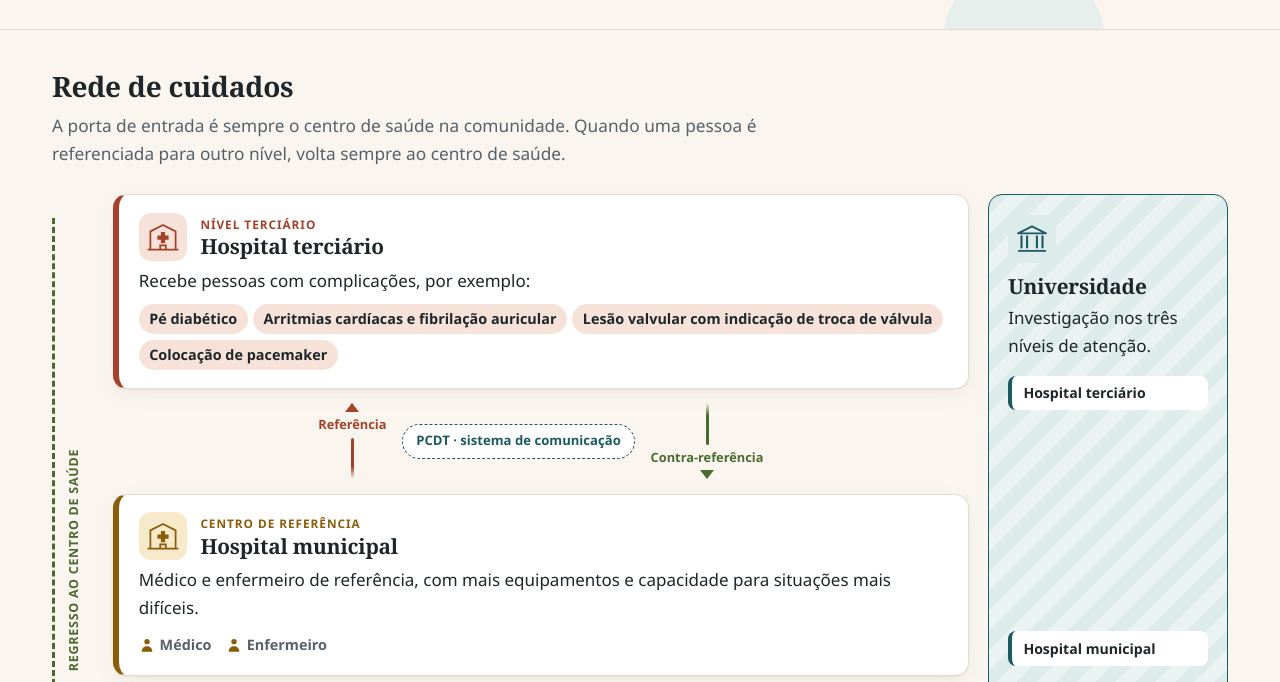
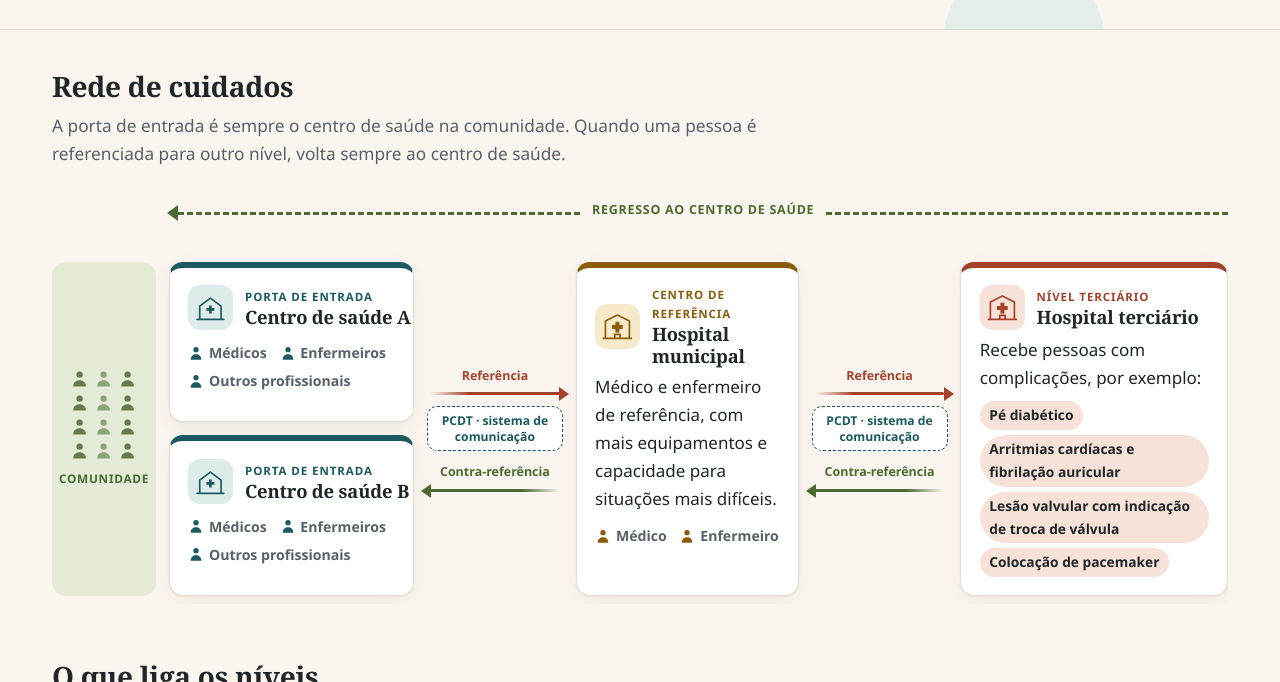
Before and after one commit to filustrias/WHO_PEN_Angola, an Astro site: page /estrutura in a window 1280 px wide. Shown: the part 270-952 px from the top of the page. Built offline with nearby package versions, Linux system fonts and the light colour scheme; Astro itself is replaced by a stand-in of ours; some packages are replaced by stand-ins of ours.

Commit message:
Põe a rede de cuidados na horizontal e tira o nome do autor do rodapé
A rede passa a ir da comunidade ao hospital terciário, da esquerda
para a direita, sem a coluna da universidade. O rodapé passa a
dizer DNSP e WHO Angola. Acrescenta a descrição do nível 1 de
participação.

Co-Authored-By: Claude Opus 5.5 <noreply@anthropic.com>

```diff
--- a/src/layouts/Base.astro
+++ b/src/layouts/Base.astro
@@ -79,7 +79,7 @@ const tituloCompleto = inicio ? 'PEN Angola' : `${titulo} · PEN Angola`;
     )}
 
     <footer class="rodape">
-      <p>PEN Angola · Adelson Guaraci Jantsch · Documento de trabalho em construção</p>
+      <p>PEN Angola · DNSP e WHO Angola · Documento de trabalho em construção</p>
     </footer>
 
     <script>
--- a/src/pages/estrutura.astro
+++ b/src/pages/estrutura.astro
@@ -42,28 +42,35 @@ import '../styles/estrutura.css';
       <h2 id="t-rede">Rede de cuidados</h2>
       <p class="est-intro">A porta de entrada é sempre o centro de saúde na comunidade. Quando uma pessoa é referenciada para outro nível, volta sempre ao centro de saúde.</p>
 
+      <div class="rede-rolagem" tabindex="0" role="region" aria-label="Diagrama da rede de cuidados">
         <div class="rede">
-        <div class="rede-regresso" aria-hidden="true">
-          <span>Regresso ao centro de saúde</span>
+          <div class="rede-regresso" aria-hidden="true"><span>Regresso ao centro de saúde</span></div>
+
+          <div class="comunidade">
+            <span class="comunidade-pessoas" aria-hidden="true">
+              {Array.from({ length: 12 }, () => <svg><use href="#ic-pessoa" /></svg>)}
+            </span>
+            <p>Comunidade</p>
           </div>
 
-        <div class="rede-niveis">
-          <article class="nivel nivel-3">
+          <div class="nivel-1-par">
+            {['Centro de saúde A', 'Centro de saúde B'].map((nome) => (
+              <article class="nivel nivel-1">
                 <div class="nivel-topo">
-              <svg class="nivel-icone"><use href="#ic-hospital" /></svg>
+                  <svg class="nivel-icone"><use href="#ic-centro" /></svg>
                   <div>
-                <p class="nivel-numero">Nível terciário</p>
-                <h3>Hospital terciário</h3>
+                    <p class="nivel-numero">Porta de entrada</p>
+                    <h3>{nome}</h3>
                   </div>
                 </div>
-            <p>Recebe pessoas com complicações, por exemplo:</p>
-            <ul class="nivel-lista">
-              <li>Pé diabético</li>
-              <li>Arritmias cardíacas e fibrilação auricular</li>
-              <li>Lesão valvular com indicação de troca de válvula</li>
-              <li>Colocação de pacemaker</li>
-            </ul>
+                <p class="nivel-pessoas">
+                  <span><svg><use href="#ic-pessoa" /></svg>Médicos</span>
+                  <span><svg><use href="#ic-pessoa" /></svg>Enfermeiros</span>
+                  <span><svg><use href="#ic-pessoa" /></svg>Outros profissionais</span>
+                </p>
               </article>
+            ))}
+          </div>
 
           <div class="ligacao" role="presentation">
             <span class="seta seta-sobe">Referência</span>
@@ -92,43 +99,23 @@ import '../styles/estrutura.css';
             <span class="seta seta-desce">Contra-referência</span>
           </div>
 
-          <div class="nivel-1-par">
-            {['Centro de saúde A', 'Centro de saúde B'].map((nome) => (
-              <article class="nivel nivel-1">
+          <article class="nivel nivel-3">
             <div class="nivel-topo">
-                  <svg class="nivel-icone"><use href="#ic-centro" /></svg>
+              <svg class="nivel-icone"><use href="#ic-hospital" /></svg>
               <div>
-                    <p class="nivel-numero">Porta de entrada</p>
-                    <h3>{nome}</h3>
+                <p class="nivel-numero">Nível terciário</p>
+                <h3>Hospital terciário</h3>
               </div>
             </div>
-                <p class="nivel-pessoas">
-                  <span><svg><use href="#ic-pessoa" /></svg>Médicos</span>
-                  <span><svg><use href="#ic-pessoa" /></svg>Enfermeiros</span>
-                  <span><svg><use href="#ic-pessoa" /></svg>Outros profissionais</span>
-                </p>
+            <p>Recebe pessoas com complicações, por exemplo:</p>
+            <ul class="nivel-lista">
+              <li>Pé diabético</li>
+              <li>Arritmias cardíacas e fibrilação auricular</li>
+              <li>Lesão valvular com indicação de troca de válvula</li>
+              <li>Colocação de pacemaker</li>
+            </ul>
           </article>
-            ))}
         </div>
-
-          <div class="comunidade">
-            <span class="comunidade-pessoas" aria-hidden="true">
-              {Array.from({ length: 14 }, () => <svg><use href="#ic-pessoa" /></svg>)}
-            </span>
-            <p>Comunidade</p>
-          </div>
-        </div>
-
-        <aside class="universidade">
-          <svg class="nivel-icone"><use href="#ic-universidade" /></svg>
-          <h3>Universidade</h3>
-          <p>Investigação nos três níveis de atenção.</p>
-          <ul>
-            <li>Hospital terciário</li>
-            <li>Hospital municipal</li>
-            <li>Centros de saúde</li>
-          </ul>
-        </aside>
       </div>
     </section>
 
@@ -160,7 +147,7 @@ import '../styles/estrutura.css';
             <p class="part-numero">1</p>
             <div>
               <h3>Assistência directa</h3>
-              <p>Profissionais que prestam cuidados aos pacientes.</p>
+              <p>Profissionais que prestam cuidados aos pacientes. Estes são os atores mais afectados pela inovação nesta fase do piloto. Mais até do que os próprios pacientes, neste primeiro momento.</p>
             </div>
           </li>
           <li class="part cor-ocre">
--- a/src/styles/estrutura.css
+++ b/src/styles/estrutura.css
@@ -5,87 +5,94 @@
 .est-bloco > h2 { margin: 0 0 .5rem; font-size: 1.75rem; }
 .est-intro { max-width: var(--largura-texto); margin: 0 0 1.6rem; color: var(--tinta-suave); font-size: 1.08rem; }
 
-/* ---------- Rede de cuidados ---------- */
-.rede { display: grid; grid-template-columns: 2.6rem minmax(0, 1fr) 15rem; gap: 1.2rem; align-items: stretch; }
+/* ---------- Rede de cuidados (fluxo na horizontal) ---------- */
+/* Em ecrãs estreitos o diagrama rola para os lados, para manter o fluxo horizontal */
+.rede-rolagem { overflow-x: auto; padding-bottom: .5rem; }
+.rede-rolagem:focus-visible { outline-offset: 4px; }
+.rede {
+  display: grid; min-width: 66rem;
+  grid-template-columns: 6.5rem minmax(14rem, 1.1fr) 8.5rem minmax(13rem, 1fr) 8.5rem minmax(15rem, 1.2fr);
+  grid-template-rows: auto 1fr; column-gap: .8rem; row-gap: .9rem; align-items: center;
+}
 
-/* Trilho do regresso: do topo até aos centros de saúde */
+/* Trilho do regresso: do hospital terciário (direita) até aos centros de saúde (esquerda) */
 .rede-regresso {
-  position: relative; display: flex; align-items: center; justify-content: center;
-  margin: 1.5rem 0 7.5rem; border-left: 3px dashed var(--savana);
+  grid-column: 2 / -1; grid-row: 1; position: relative; height: 2.2rem;
+  border-top: 3px dashed var(--savana); margin: 1.1rem 0 0 .6rem;
 }
-.rede-regresso::after {
-  content: ""; position: absolute; left: -9px; bottom: -4px;
-  border: 8px solid transparent; border-top: 11px solid var(--savana); border-bottom: 0;
+.rede-regresso::before {
+  content: ""; position: absolute; left: -.7rem; top: -10px;
+  border: 8px solid transparent; border-right: 11px solid var(--savana); border-left: 0;
 }
 .rede-regresso span {
-  position: absolute; left: .55rem; top: 50%; transform: translateY(-50%) rotate(180deg);
-  writing-mode: vertical-rl; white-space: nowrap;
+  position: absolute; left: 50%; top: -1.05rem; transform: translateX(-50%);
+  padding: .1rem .7rem; background: var(--papel); white-space: nowrap;
   font-size: .78rem; font-weight: 700; letter-spacing: .06em; text-transform: uppercase; color: var(--savana);
 }
 
-.rede-niveis { display: flex; flex-direction: column; min-width: 0; }
+.rede > .comunidade, .rede > .nivel-1-par, .rede > .ligacao, .rede > .nivel { grid-row: 2; }
+
 .nivel {
-  padding: 1.1rem 1.25rem; border-radius: var(--raio); background: var(--superficie);
-  border: 1px solid var(--linha); border-left: 6px solid var(--cor); box-shadow: var(--sombra);
+  align-self: stretch; padding: 1.1rem 1.15rem; border-radius: var(--raio); background: var(--superficie);
+  border: 1px solid var(--linha); border-top: 6px solid var(--cor); box-shadow: var(--sombra);
 }
 .nivel p { margin: .35rem 0 0; }
 .nivel-3 { --cor: var(--terracota); --cor-fundo: var(--terracota-claro); }
 .nivel-2 { --cor: var(--ocre); --cor-fundo: var(--ocre-claro); }
 .nivel-1 { --cor: var(--petroleo); --cor-fundo: var(--petroleo-claro); }
-.nivel-topo { display: flex; align-items: center; gap: .85rem; }
-.nivel-topo h3 { margin: 0; font-size: 1.3rem; }
-.nivel-numero { margin: 0 !important; font-size: .74rem; font-weight: 700; letter-spacing: .08em; text-transform: uppercase; color: var(--cor); }
+.nivel-topo { display: flex; align-items: center; gap: .75rem; }
+.nivel-topo h3 { margin: 0; font-size: 1.15rem; }
+.nivel-1 .nivel-topo h3 { white-space: nowrap; }
+.nivel-numero { margin: 0 !important; font-size: .72rem; font-weight: 700; letter-spacing: .08em; text-transform: uppercase; color: var(--cor); }
 .nivel-icone {
-  flex-shrink: 0; width: 3rem; height: 3rem; padding: .45rem; border-radius: 12px;
+  flex-shrink: 0; width: 2.8rem; height: 2.8rem; padding: .4rem; border-radius: 12px;
   background: var(--cor-fundo); color: var(--cor);
 }
-.nivel-lista { display: flex; flex-wrap: wrap; gap: .35rem; list-style: none; margin: .6rem 0 0; padding: 0; }
-.nivel-lista li { padding: .2rem .65rem; border-radius: 999px; background: var(--cor-fundo); color: var(--tinta); font-size: .9rem; font-weight: 600; }
-.nivel-pessoas { display: flex; flex-wrap: wrap; gap: .4rem .9rem; margin-top: .7rem !important; }
-.nivel-pessoas span { display: inline-flex; align-items: center; gap: .3rem; font-size: .9rem; font-weight: 600; color: var(--tinta-suave); }
+.nivel-lista { display: flex; flex-wrap: wrap; gap: .3rem; list-style: none; margin: .6rem 0 0; padding: 0; }
+.nivel-lista li { padding: .2rem .6rem; border-radius: 999px; background: var(--cor-fundo); color: var(--tinta); font-size: .86rem; font-weight: 600; }
+.nivel-pessoas { display: flex; flex-wrap: wrap; gap: .3rem .8rem; margin-top: .7rem !important; }
+.nivel-pessoas span { display: inline-flex; align-items: center; gap: .3rem; font-size: .88rem; font-weight: 600; color: var(--tinta-suave); }
 .nivel-pessoas svg { width: 1rem; height: 1rem; color: var(--cor); }
 
-.nivel-1-par { display: grid; grid-template-columns: repeat(2, minmax(0, 1fr)); gap: 1rem; }
+/* Dois centros de saúde, lado a lado com a comunidade */
+.nivel-1-par { display: flex; flex-direction: column; gap: .8rem; align-self: stretch; }
+.nivel-1-par .nivel { flex: 1; }
 
-/* Ligações entre níveis: referência (sobe) e contra-referência (desce) */
-.ligacao { display: flex; align-items: center; justify-content: center; gap: 1rem; padding: .9rem 0; }
-.seta { display: inline-flex; flex-direction: column; align-items: center; gap: .15rem; font-size: .8rem; font-weight: 700; color: var(--tinta-suave); }
-.seta::before { content: ""; display: block; width: 3px; height: 2.6rem; border-radius: 2px; }
-.seta-sobe { color: var(--terracota); flex-direction: column-reverse; }
-.seta-sobe::before { background: linear-gradient(to top, transparent, var(--terracota) 30%); clip-path: none; }
+/* Ligações entre níveis: referência (para a direita) e contra-referência (para a esquerda) */
+.ligacao { display: flex; flex-direction: column; align-items: stretch; gap: .7rem; }
+.seta { position: relative; display: block; padding-bottom: .55rem; text-align: center; font-size: .78rem; font-weight: 700; }
+.seta::before { content: ""; position: absolute; left: .2rem; right: .2rem; bottom: 0; height: 3px; border-radius: 2px; }
+.seta::after { content: ""; position: absolute; bottom: -6px; border: 7.5px solid transparent; }
+.seta-sobe { color: var(--terracota); }
+.seta-sobe::before { background: linear-gradient(to right, transparent, var(--terracota) 30%); }
+.seta-sobe::after { right: -6px; border-left: 10px solid var(--terracota); border-right: 0; }
 .seta-desce { color: var(--savana); }
-.seta-desce::before { background: linear-gradient(to bottom, transparent, var(--savana) 30%); }
-.seta-sobe::after, .seta-desce::after { content: ""; border: 7px solid transparent; }
-.seta-sobe { position: relative; padding-top: .7rem; }
-.seta-sobe::after { position: absolute; top: 0; border-bottom: 9px solid var(--terracota); border-top: 0; }
-.seta-desce { position: relative; padding-bottom: .7rem; }
-.seta-desce::after { position: absolute; bottom: 0; border-top: 9px solid var(--savana); border-bottom: 0; }
+.seta-desce::before { background: linear-gradient(to left, transparent, var(--savana) 30%); }
+.seta-desce::after { left: -6px; border-right: 10px solid var(--savana); border-left: 0; }
 .ligacao-meio {
-  padding: .35rem .8rem; border-radius: 999px; background: var(--superficie); border: 1px dashed var(--petroleo);
-  color: var(--petroleo); font-size: .82rem; font-weight: 700; white-space: nowrap;
+  padding: .35rem .5rem; border-radius: 10px; background: var(--superficie); border: 1px dashed var(--petroleo);
+  color: var(--petroleo); font-size: .76rem; font-weight: 700; text-align: center; line-height: 1.3;
 }
 
-.comunidade { margin-top: 1rem; padding: .9rem 1rem; border-radius: var(--raio); background: var(--savana-claro); text-align: center; }
-.comunidade p { margin: .3rem 0 0; font-size: .78rem; font-weight: 700; letter-spacing: .08em; text-transform: uppercase; color: var(--savana); }
-.comunidade-pessoas { display: flex; justify-content: center; flex-wrap: wrap; gap: .25rem; color: var(--savana); }
-.comunidade-pessoas svg { width: 1.3rem; height: 1.3rem; opacity: .85; }
-.comunidade-pessoas svg:nth-child(3n) { opacity: .55; }
+/* Comunidade: coluna à esquerda, antes da porta de entrada */
+.comunidade {
+  align-self: stretch; display: flex; flex-direction: column; align-items: center; justify-content: center; gap: .5rem;
+  padding: .9rem .5rem; border-radius: var(--raio); background: var(--savana-claro); text-align: center;
+}
+.comunidade p { margin: 0; font-size: .74rem; font-weight: 700; letter-spacing: .06em; text-transform: uppercase; color: var(--savana); }
+.comunidade-pessoas { display: grid; grid-template-columns: repeat(3, 1.2rem); gap: .3rem; color: var(--savana); }
+.comunidade-pessoas svg { width: 1.2rem; height: 1.2rem; opacity: .85; }
+.comunidade-pessoas svg:nth-child(3n+2) { opacity: .55; }
 
-/* Universidade: atravessa os três níveis */
+/* Universidade (secção de participação) */
 .universidade {
   --cor: var(--petroleo); --cor-fundo: var(--petroleo-claro);
-  display: flex; flex-direction: column; padding: 1.2rem; border-radius: var(--raio);
+  display: flex; flex-direction: column; justify-content: center; padding: 1.2rem; border-radius: var(--raio);
   background: repeating-linear-gradient(135deg, var(--petroleo-claro) 0 14px, color-mix(in srgb, var(--petroleo-claro) 60%, var(--superficie)) 14px 28px);
   border: 1.5px solid var(--petroleo);
 }
 .universidade h3 { margin: .7rem 0 .3rem; font-size: 1.3rem; }
 .universidade p { margin: 0; }
-/* Os três itens distribuem-se pela altura, ao lado dos três níveis */
-.universidade ul { flex: 1; list-style: none; margin: 0; padding: 1rem 0 5rem; display: flex; flex-direction: column; justify-content: space-between; gap: .4rem; }
-.universidade li {
-  padding: .35rem .7rem; border-radius: 8px; background: var(--superficie);
-  font-size: .88rem; font-weight: 600; border-left: 4px solid var(--petroleo);
-}
 
 /* ---------- O que liga os níveis ---------- */
 .ligam { display: grid; grid-template-columns: repeat(2, minmax(0, 1fr)); gap: 1rem; }
@@ -114,17 +121,8 @@
 }
 .part-funcoes { display: flex; flex-wrap: wrap; gap: .35rem; list-style: none; margin: .55rem 0 0; padding: 0; }
 .part-funcoes li { padding: .2rem .65rem; border-radius: 999px; background: var(--superficie); border: 1px solid var(--cor); font-size: .88rem; font-weight: 600; }
-.universidade-part { justify-content: center; }
+
 
 @media (max-width: 860px) {
-  .rede { grid-template-columns: 2rem minmax(0, 1fr); }
-  .rede .universidade { grid-column: 1 / -1; }
-  .rede .universidade ul { flex-direction: row; flex-wrap: wrap; justify-content: flex-start; padding-bottom: 0; }
   .participacao, .ligam { grid-template-columns: 1fr; }
 }
-@media (max-width: 560px) {
-  .nivel-1-par { grid-template-columns: 1fr; }
-  .ligacao { gap: .5rem; }
-  .ligacao-meio { white-space: normal; text-align: center; font-size: .76rem; }
-  .rede-regresso { margin-bottom: 9rem; }
-}
```
Lines whose indentation alone changed are shown as unchanged.
